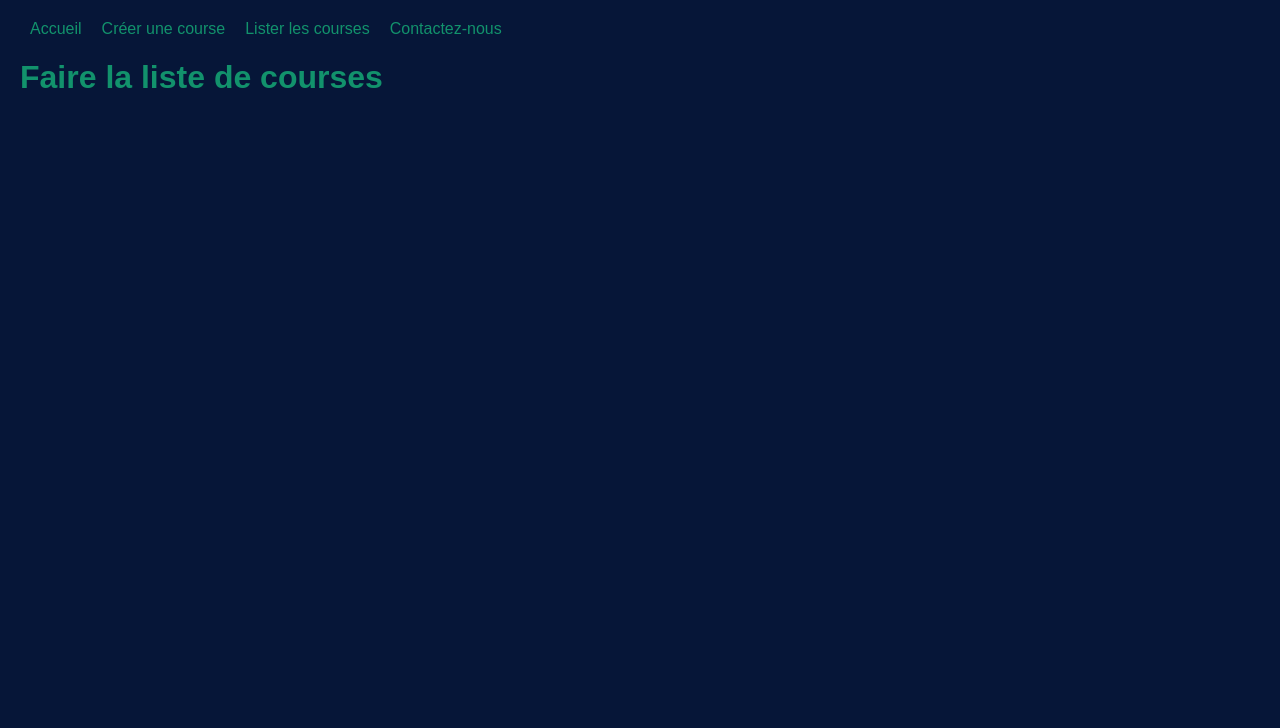
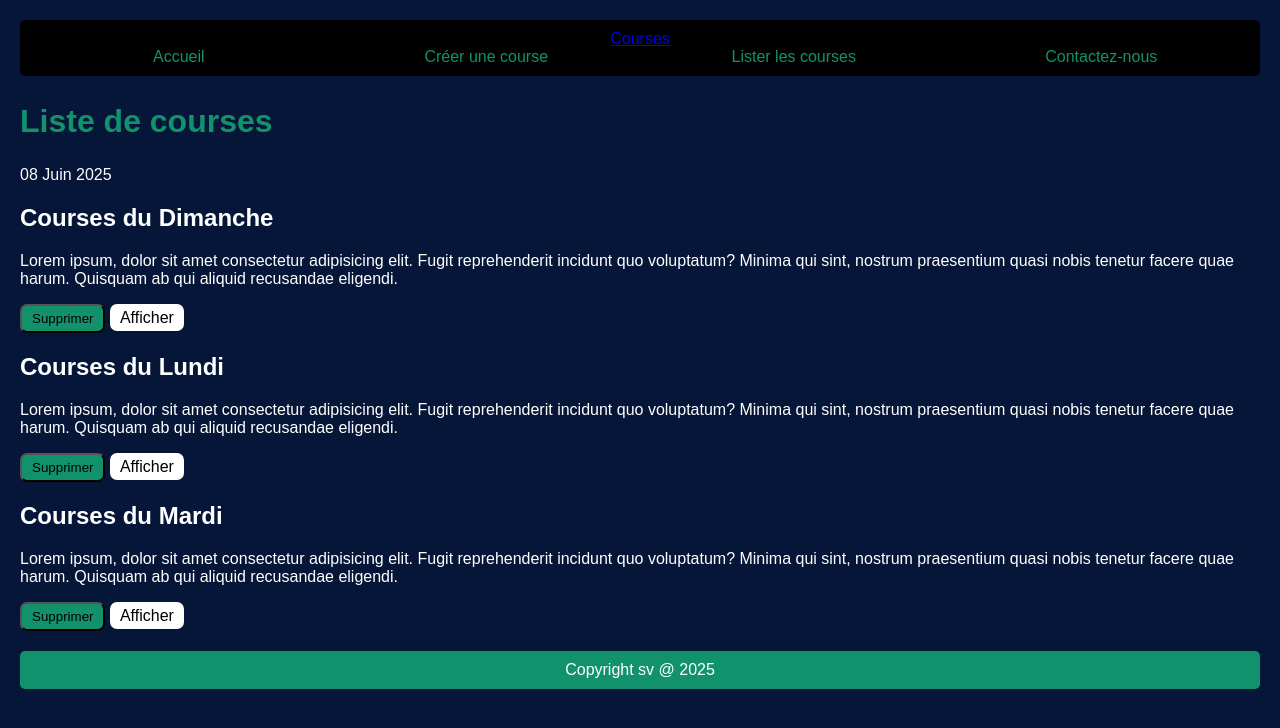
Before and after one commit to SylnavyVcode/Gestion-course, a plain HTML site: page pages/liste.html in a window 1280 px wide. Drawn offline with Linux system fonts and the light colour scheme.

Commit message:
header et footer

```diff
--- a/pages/liste.html
+++ b/pages/liste.html
@@ -1,14 +1,16 @@
 <!DOCTYPE html>
 <html lang="en">
   <head>
-    <meta charset="UTF-8">
-    <meta name="viewport" content="width=device-width, initial-scale=1.0">
-    <link rel="stylesheet" href="../style/application.css">
-    <link rel="icon" href="favicon.ico" type="image/x-icon">
+    <meta charset="UTF-8" />
+    <meta name="viewport" content="width=device-width, initial-scale=1.0" />
+    <link rel="stylesheet" href="../style/application.css" />
+    <link rel="icon" href="favicon.ico" type="image/x-icon" />
     <title>Gestion courses</title>
-
   </head>
   <body>
+    <section>
+      <header>
+        <a href="index.html">Courses</a>
         <nav>
           <ul class="nav-links">
             <li><a href="../index.html">Accueil</a></li>
@@ -17,6 +19,54 @@
             <li><a href="./contact.html">Contactez-nous</a></li>
           </ul>
         </nav>
-    <h1 class="title">Faire la liste de courses </h1>
+      </header>
+      <div>
+        <h1 class="title">Liste de courses</h1>
+        <article>
+          <div>08 Juin 2025</div>
+          <div id="article-1">
+            <h2>Courses du Dimanche</h2>
+            <p>
+              Lorem ipsum, dolor sit amet consectetur adipisicing elit. Fugit
+              reprehenderit incidunt quo voluptatum? Minima qui sint, nostrum
+              praesentium quasi nobis tenetur facere quae harum. Quisquam ab qui
+              aliquid recusandae eligendi.
+            </p>
+            <div>
+              <button  id="btn_delete-0" class="button">Supprimer</button>
+              <a class="link" href="#">Afficher</a>
+            </div>
+          </div>
+          <div id="article-2">
+            <h2>Courses du Lundi</h2>
+            <p>
+              Lorem ipsum, dolor sit amet consectetur adipisicing elit. Fugit
+              reprehenderit incidunt quo voluptatum? Minima qui sint, nostrum
+              praesentium quasi nobis tenetur facere quae harum. Quisquam ab qui
+              aliquid recusandae eligendi.
+            </p>
+            <div>
+              <button id="btn_delete-1" class="button">Supprimer</button>
+              <a class="link" href="#">Afficher</a>
+            </div>
+          </div>
+          <div id="article-3">
+            <h2>Courses du Mardi</h2>
+            <p>
+              Lorem ipsum, dolor sit amet consectetur adipisicing elit. Fugit
+              reprehenderit incidunt quo voluptatum? Minima qui sint, nostrum
+              praesentium quasi nobis tenetur facere quae harum. Quisquam ab qui
+              aliquid recusandae eligendi.
+            </p>
+            <div>
+              <button  id="btn_delete-2"  class="button">Supprimer</button>
+              <a class="link" href="#">Afficher</a>
+            </div>
+          </div>
+        </article>
+      </div>
+
+      <footer class="footer">Copyright sv @ 2025</footer>
+    </section>
   </body>
 </html>
--- a/style/application.css
+++ b/style/application.css
@@ -19,26 +19,108 @@ body {
   font-weight: 900;
 }
 
+/* Nav Bar */
 .nav-links {
   list-style-type: none;
   padding: 0;
   margin: 0;
   display: flex;
+  justify-content: space-between;
+  gap: 10px;
 }
 
 .nav-links > li {
-  margin-left: 10px;
-  margin-right: 10px;
+  width: 100%;
+  text-align: center;
 }
 
 .nav-links > li > a {
   color: #12926c;
+  width: 100%;
   text-decoration: none;
 }
-.nav-links > li > a:hover {
+.nav-links > li:hover {
   color: #ffffff;
   background-color: #10d69b;
-  padding: 5px;
   border-radius: 5px;
+  padding: 0px 1px;
+}
+.nav-links > li:hover > a {
+  color: #ffffff;
+}
+
+/* FIN NAV BAR */
+
+/* ------------ */
+
+.button {
+  padding: 5px 10px;
+  background-color: #12926c;
+  border-radius: 7px;
+}
+.button:hover {
+  background-color: #ffffff;
+  color: rgb(19, 13, 13);
+  font-weight: 500;
+  transition: all 0.7s ease;
+  cursor: pointer;
+}
+
+.link {
+  color: black;
   text-decoration: none;
+  border-radius: 7px;
+  background-color: #fff;
+  padding: 5px 10px;
 }
+.link:hover {
+  color: #10d69b;
+  text-decoration: none;
+  border-radius: 7px;
+  background-color: black;
+  padding: 5px 10px;
+  transition: all 0.7s ease;
+}
+
+.course-list {
+  font-size: 1.2em;
+  color: #f0f0f0;
+}
+
+.btn {
+  background-color: #12926c;
+  color: white;
+  padding: 10px 20px;
+  border: none;
+  border-radius: 5px;
+  cursor: pointer;
+  text-decoration: none;
+  box-shadow: 2px 2px 5px rgba(255, 254, 254, 0.4);
+}
+
+.btn:hover {
+  background-color: #10d69b;
+  font-weight: 600;
+  color: rgb(19, 13, 13);
+  transition: all 0.7s ease;
+}
+
+/* ----------------------- */
+
+footer {
+  background-color: #12926c;
+  color: white;
+  padding: 10px;
+  text-align: center;
+  border-radius: 5px;
+  margin: 20px 0;
+  top: 0px;
+  bottom: 0px;
+}
+
+header {
+  background-color: black;
+  padding: 10px;
+  text-align: center;
+  border-radius: 5px;
+}
```
Also changed, not shown: pages/contact.html (+1 -0 lines). Lines whose indentation alone changed are shown as unchanged.
